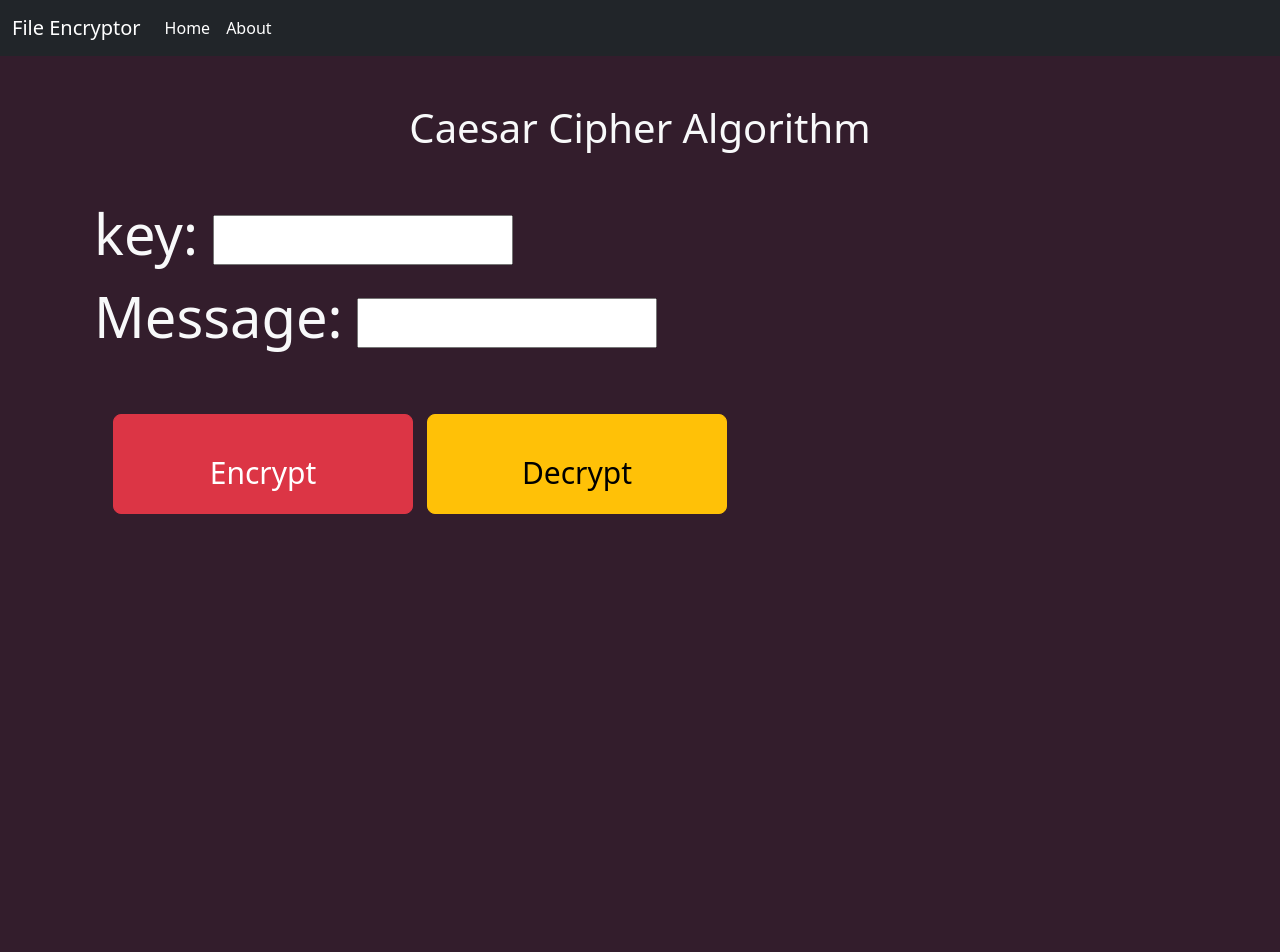
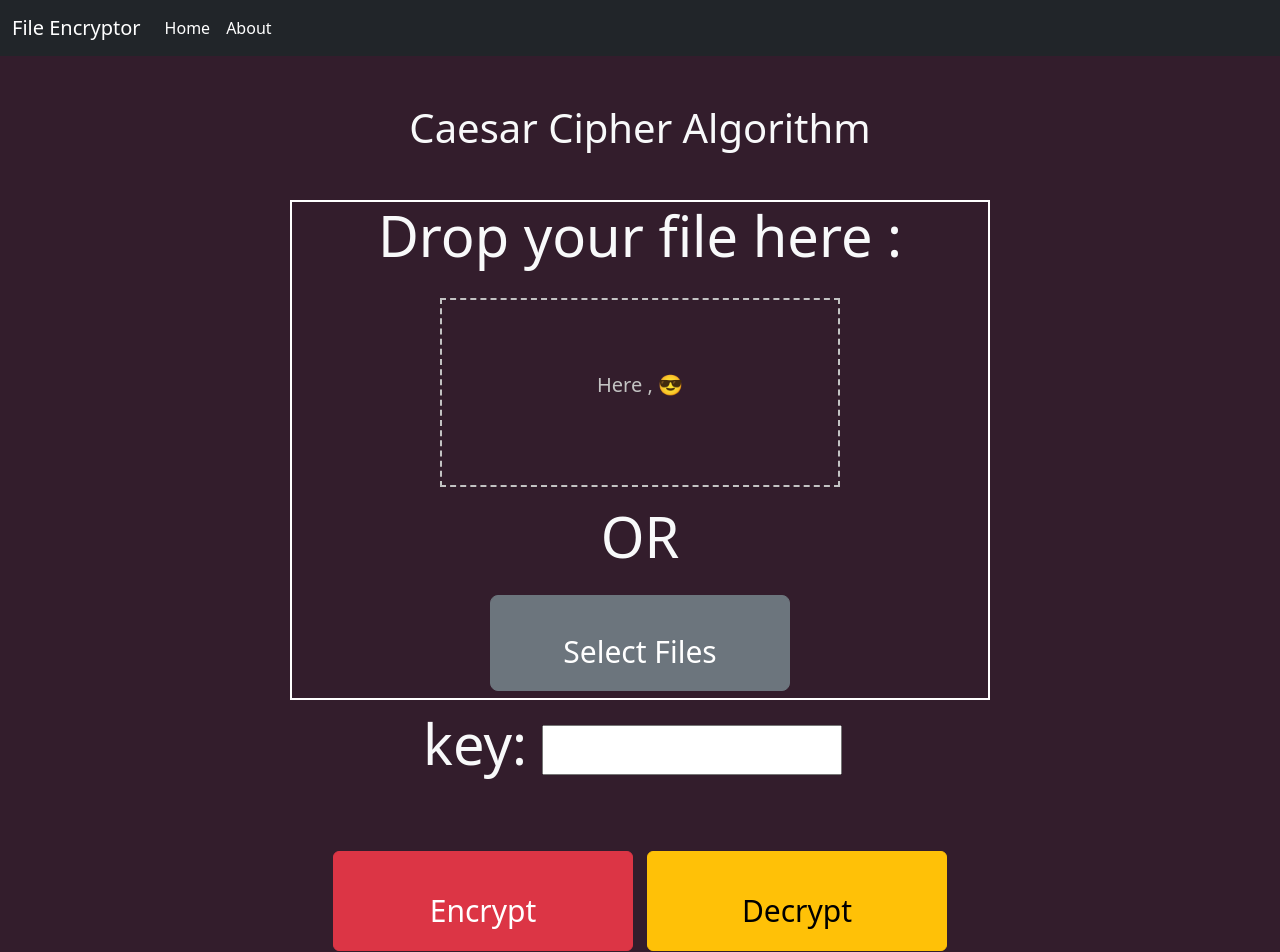
Before and after one commit to 27Shri03/File_encryptor, a React (Vite) app: page /caesar_cipher in a window 1280 px wide. Shown: the top 952 px of the page. Before the commit the page ends 800 px from the top, so only its background shows below. Built offline with nearby package versions, Linux system fonts and the light colour scheme.

Commit message:
Added_fileEncryption in caesar_cipher

```diff
--- a/src/App.jsx
+++ b/src/App.jsx
@@ -35,11 +35,11 @@ function App() {
         <Nav setFiles={setFiles} />
         <Alert alert={alert} />
         <Routes>
-          <Route exact path="/File_encryptor" element={<Menu />}/>
-          <Route path="diffie_hellman" element={<Diffie_Hellman alert={handleAlert}/>}/>
-          <Route path="RSA" element={<RSA alert={handleAlert}/>}/>
-          <Route path="caesar_cipher" element={<Caesar alert={handleAlert}/>}/>
-          <Route path="blowfish" element={<Blowfish_Algo alert={handleAlert}/>}/>
+          <Route exact path="/File_encryptor" element={<Menu />} />
+          <Route path="diffie_hellman" element={<Diffie_Hellman alert={handleAlert} />} />
+          <Route path="RSA" element={<RSA alert={handleAlert} />} />
+          <Route path="caesar_cipher" element={<Caesar alert={handleAlert} files={files} setFiles={setFiles} />} />
+          <Route path="blowfish" element={<Blowfish_Algo alert={handleAlert} />} />
           <Route path="/AES" element={<Logic setFiles={setFiles} alert={handleAlert} />} />
           <Route path="/encrypt" element={<Encrypt alert={handleAlert} files={files} setFiles={setFiles} Setkey={Setkey} mint={key} />} />
           <Route path="/decrypt" element={<Decrypt alert={handleAlert} files={files} setFiles={setFiles} Setkey={Setkey} mint={key} />} />
--- a/src/caesar_cipher.jsx
+++ b/src/caesar_cipher.jsx
@@ -1,10 +1,41 @@
 import { useState } from "react";
-import './menu.css';
+import Drag_drop from "./Drag_drop";
+import './drag.css'
+
 export default function Caesar(props) {
-    const [process, setProcess] = useState({ Encrypt: false, Decrypt: false });
-    const [vars, setVars] = useState({ key: "", message: "", enc: "", dec: "" });
-    function handle_Encryption(text, shift) {
-        if(shift<0 || shift >25){
+    const [vars, setVars] = useState({ key: "" });
+    const handle_Encryption = () => {
+        let file = props.files[0];
+        if (file) {
+            const reader = new FileReader();
+            reader.onload = function (e) {
+                const text = e.target.result;
+                const encryptedText = Encryption(text, parseInt(vars.key));
+                downloadFile(encryptedText, "encrypted.txt");
+                props.alert("Successfully Encrypted");
+
+            };
+            reader.readAsText(file);
+        }
+    }
+    const handle_Decryption = () => {
+
+        let file = props.files[0];
+        if (file) {
+            const reader = new FileReader();
+            reader.onload = function (e) {
+                const text = e.target.result;
+                const decryptedText = Decryption(text, 26 - parseInt(vars.key));
+                downloadFile(decryptedText, "decrypted.txt");
+                props.alert("Successfully Decrypted");
+
+            };
+            reader.readAsText(file);
+        }
+    }
+
+    function Encryption(text, shift) {
+        if (shift < 0 || shift > 25) {
             props.alert("Key Size should be between 0 and 25");
             return;
         }
@@ -19,16 +50,10 @@ export default function Caesar(props) {
                 result += text.charAt(i); // Other characters remain unchanged
             }
         }
-        setVars((prev) => {
-            return { ...prev, enc: result };
-        })
-        setProcess((prev) => {
-            return { ...prev, Encrypt: true, Decrypt: false };
-        })
-        props.alert("Successfully Encrypted");
+        return result;
     }
-    function handle_Decryption(text , shift){
-        if(shift<1 || shift >26){
+    function Decryption(text, shift) {
+        if (shift < 1 || shift > 26) {
             props.alert("Key Size should be between 0 and 25");
             return;
         }
@@ -43,20 +68,32 @@ export default function Caesar(props) {
                 result += text.charAt(i); // Other characters remain unchanged
             }
         }
-        setVars((prev) => {
-            return { ...prev, dec: result };
-        })
-        setProcess((prev) => {
-            return { ...prev, Encrypt: false, Decrypt: true };
-        })
-        props.alert("Successfully Decrypted");
+        return result;
     }
+    function downloadFile(content, filename) {
+        const blob = new Blob([content], { type: "text/plain" });
+        const url = window.URL.createObjectURL(blob);
+        const a = document.createElement("a");
+        a.href = url;
+        a.download = filename;
+        a.click();
+        a.onclick = (event) => { event.preventDefault() };
+        window.URL.revokeObjectURL(url);
+    }
+
     return (
         <div className="container mt-5">
             <h1 className="text-light text-bold text-center">
                 Caesar Cipher Algorithm
             </h1>
+
             <div className="container text-light mt-5">
+                <div className="contain">
+                    {
+                        <Drag_drop files={props.files} setFiles={props.setFiles} />
+                    }
+                </div>
+
                 <div className="contain">
                     <p className='display-4 text-bold'> key:</p>
                     <input type="password" value={vars.key} onChange={(event) => {
@@ -65,24 +102,21 @@ export default function Caesar(props) {
                         })
                     }} aria-describedby="passwordHelpBlock"></input>
                 </div>
-                <div className="contain">
-                    <p className='display-4 text-bold'> Message:</p>
-                    <input type="text" value={vars.message} onChange={(event) => {
-                        setVars((prev) => {
-                            return { ...prev, message: event.target.value }
-                        })
-                    }} aria-describedby="passwordHelpBlock"></input>
+                {
+                    (props.files) && <div className="contain_r">
+                        <h1 className='display-4 text-center text-light'>Your Files are: </h1>
+                        <div className='container mt-3 text-center'>
+                            {Array.from(props.files).map((file, idx) =>
+                                <li key={idx} style={{ color: 'white' , fontSize  : '20px'}}>{file.name}</li>
+                            )}
+                        </div>
+                    </div>
+                }
+
+                <div className='contain'>
+                    <button className='btn btn-danger mt-5' onClick={handle_Encryption}>Encrypt</button>
+                    <button className='btn btn-warning mt-5' onClick={handle_Decryption}>Decrypt</button>
                 </div>
-                <div className='container'>
-                    <button className='btn btn-danger btn-lg mt-5' onClick={() => { handle_Encryption(vars.message, parseInt(vars.key)) }}>Encrypt</button>
-                    <button className='btn btn-warning btn-lg mt-5' onClick={() => { handle_Decryption(vars.message, 26-parseInt(vars.key)) }}>Decrypt</button>
-                </div>
-                {
-                    (process.Encrypt) && <p className='display-4 text-bold mt-4'>Encrypted Message: {vars.enc}</p>
-                }
-                {
-                    (process.Decrypt) && <p className='display-4 text-bold mt-4'>Decrypted Message: {vars.dec}</p>
-                }
             </div>
         </div>
     );
--- /dev/null
+++ b/src/drag.css
@@ -0,0 +1,5 @@
+.contain{
+    display: flex;
+    justify-content: center;
+    margin: 10px;
+}
--- a/src/menu.css
+++ b/src/menu.css
@@ -13,7 +13,6 @@
 
 .contain{
     display:flex;
-
 }
 input{
     width: 300px;
```
